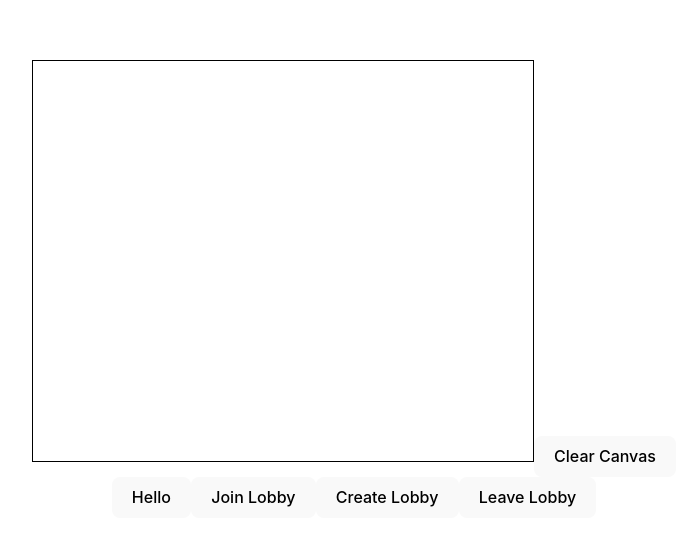
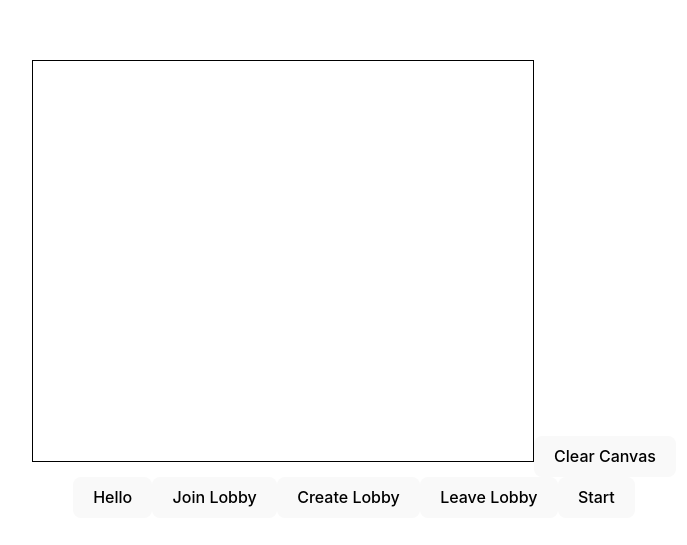
Before and after one commit to winstonco/illustraitor, a React (Vite) app: page / in a window 1280 px wide. Shown: the part 111-656 px from the top of the page, without its empty margins (286-973 px from the left). Built offline with nearby package versions, Linux system fonts and the light colour scheme; no server answers.

Commit message:
respond to start game and ready check

```diff
--- a/src/Game.tsx
+++ b/src/Game.tsx
@@ -14,10 +14,12 @@ export default function Game(): JSX.Element {
 
     socket.on('role', (role) => {
       setRole(role);
+      console.log(role);
     });
 
     socket.on('prompt', (prompt) => {
       setPrompt(prompt);
+      console.log(prompt);
     });
 
     socket.on('startTurn', () => {
@@ -56,6 +58,13 @@ export default function Game(): JSX.Element {
       >
         Leave Lobby
       </button>
+      <button
+        onClick={() =>
+          socket.emit('startGame', window.prompt('name') ?? 'temp')
+        }
+      >
+        Start
+      </button>
     </>
   );
 }
--- a/src/helpers/socketio.ts
+++ b/src/helpers/socketio.ts
@@ -18,8 +18,8 @@ socket.on('beginDrawing', CanvasDrawer.beginDrawing);
 socket.on('drawTo', CanvasDrawer.drawTo);
 socket.on('endDrawing', CanvasDrawer.endDrawing);
 socket.on('clearCanvas', CanvasDrawer.clearCanvas);
-// socket.on('readyCheck', (callback) => {
-//   callback(new Error(), 'ok');
-// });
+socket.on('readyCheck', (callback) => {
+  callback(null, 'ok');
+});
 
 export { socket };
--- a/src/types/socketio.ts
+++ b/src/types/socketio.ts
@@ -5,7 +5,7 @@ import IDraw from './IDraw';
 import { GameRole } from './roles';
 
 interface ServerToClientEvents extends IDraw {
-  readyCheck: (callback: (err: Error, responses: 'ok') => void) => void;
+  readyCheck: (callback: (err: Error | null, responses: 'ok') => void) => void;
   startGame: () => void;
   role: (role: GameRole) => void;
   prompt: (prompt: string) => void;
@@ -18,6 +18,7 @@ interface ClientToServerEvents extends IDraw {
   createLobby: (lobbyName: string, lobbySize?: number) => void;
   joinLobby: (lobbyName: string) => void;
   leaveLobby: (lobbyName: string) => void;
+  startGame: (lobbyName: string) => void;
 }
 
 export type { ServerToClientEvents, ClientToServerEvents };
```
